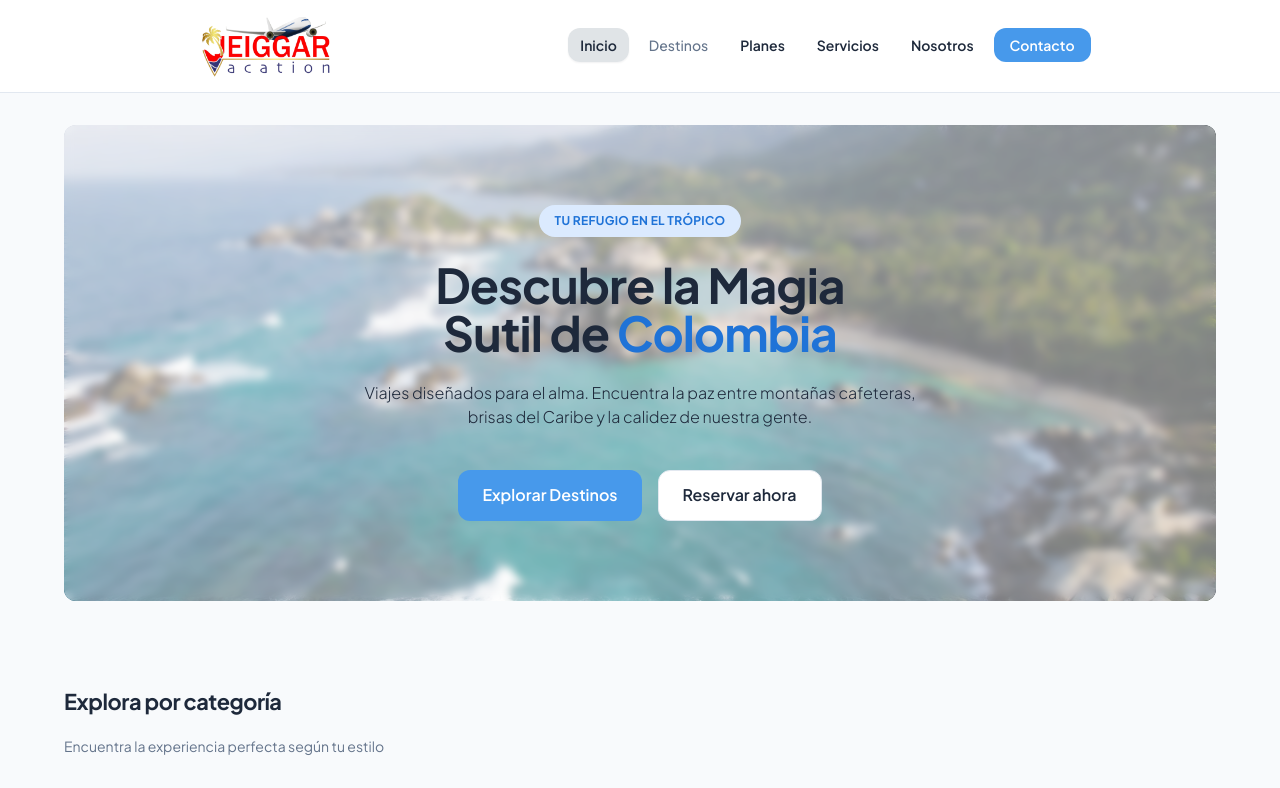
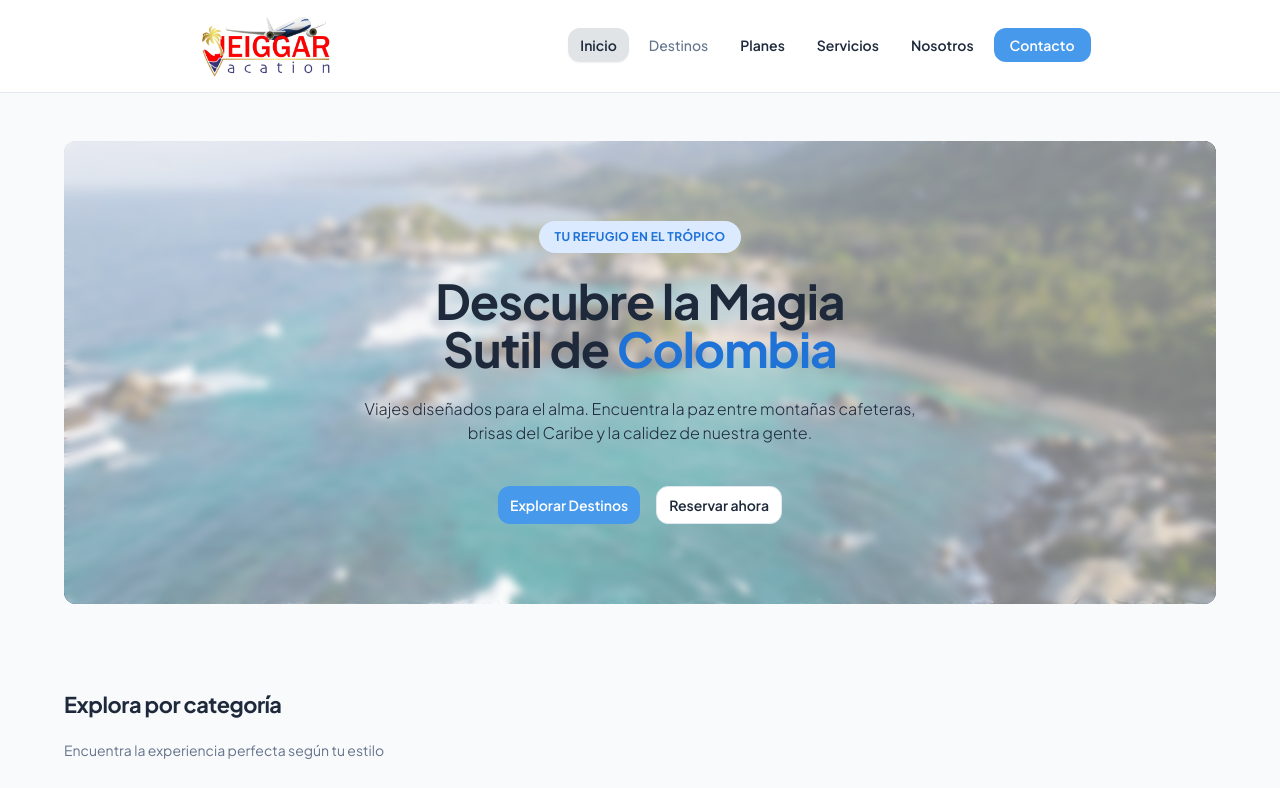
Before and after one commit to OrtegaNidddd/jeiggar-vacation, a React (Vite) app: page / in a window 1280 px wide. Shown: the top 788 px of the page. Built offline with nearby package versions, Linux system fonts and the light colour scheme.

Commit message:
style(ui): reducir tamaño de botones y agregar padding al contenedor home

```diff
--- a/src/components/ui/Button.tsx
+++ b/src/components/ui/Button.tsx
@@ -13,7 +13,7 @@ export default function Button({
   ...props
 }: ButtonProps) {
   const base =
-    "px-6 py-3 rounded-(--radius) font-medium transition cursor-pointer";
+    "px-3 py-2 rounded-(--radius) text-sm! font-medium transition cursor-pointer";
 
   const variants = {
     primary:
--- a/src/features/landing/Home.tsx
+++ b/src/features/landing/Home.tsx
@@ -3,7 +3,7 @@ import TravelCategories from "./components/TravelCategories";
 
 export default function Home() {
   return (
-    <div>
+    <div className="p-4">
       <Hero />
       <TravelCategories />
     </div>
```
